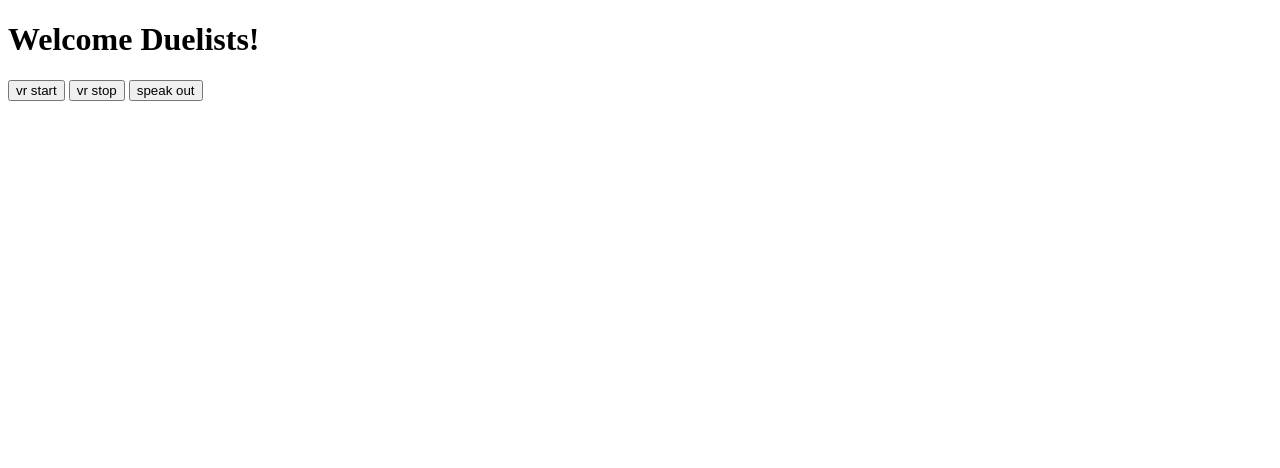
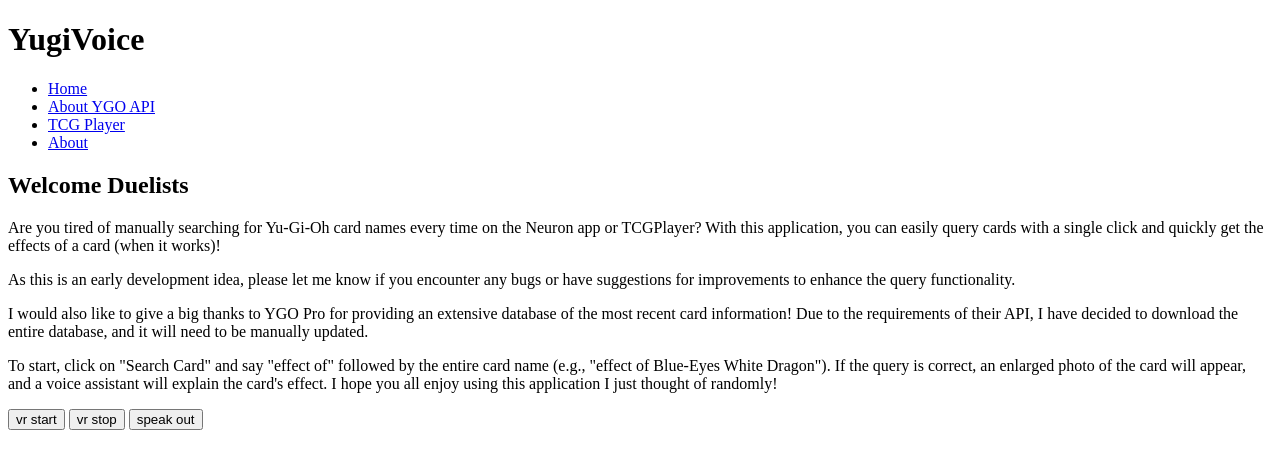
Before and after one commit to LisCore/Yugioh-Helper, a plain HTML site: page index.html in a window 1280 px wide. Drawn offline with Linux system fonts and the light colour scheme.

Commit message:
Worked on description of HTML

```diff
--- a/app.js
+++ b/app.js
@@ -122,6 +122,11 @@
     readOut(" ");
 }
 
+
+//This is for fetching the info from API
+//Chose to create local db because limitations of API noted in documentation
+//Will be needed if no updates made as new sets come out
+
 // function fetchCardInfo(cardName) {
 //     const apiUrl = `https://db.ygoprodeck.com/api/v7/cardinfo.php?name=${encodeURIComponent(cardName)}`;
 //     fetch(apiUrl)
@@ -140,6 +145,7 @@
 //             readOut('There was an error fetching the card information.');
 //         });
 // }
+
 //This function fetches the local db, and if there is a match, read out the effect of card.
 function fetchCardInfo(cardName) {
     // Path to your JSON file; this could also be a URL
--- a/index.html
+++ b/index.html
@@ -10,10 +10,52 @@
 </head>
 
 <body>
-    <h1>Welcome Duelists!</h1>
-    <button id="start">vr start</button>
-    <button id="stop">vr stop</button>
-    <button id="speak">speak out</button>
+    <header>
+        <div class="header">
+            <h1>YugiVoice</h1>
+            <nav class="navbar">
+                <ul>
+                    <li><a href="#">Home</a></li>
+                    <li><a href="#">About YGO API</a></li>
+                    <li><a href="#">TCG Player</a></li>
+                    <li><a href="#">About</a></li>
+                </ul>
+            </nav>
+        </div>
+    </header>
+    <div class="about">
+        <h2>Welcome Duelists</h2>
+        <p>
+            Are you tired of manually searching for Yu-Gi-Oh card names every time on the Neuron app or TCGPlayer?
+            With this application, you can easily query cards with a single click and quickly get the effects of a card
+            (when it works)!
+        </p>
+        <p>
+            As this is an early development idea, please let me know if you encounter any bugs or have suggestions for
+            improvements to enhance the query functionality.
+        </p>
+        <p>
+            I would also like to give a big thanks to YGO Pro for providing an extensive database of the most recent card
+            information! Due to the requirements of their API, I have decided to download the entire database, and it will
+            need to be manually updated.
+        </p>
+    </div>
+
+    <main>
+        <p>
+            To start, click on "Search Card" and say "effect of" followed by the entire card name (e.g., "effect of Blue-Eyes
+            White Dragon").
+            If the query is correct, an enlarged photo of the card will appear, and a voice assistant will explain the card's
+            effect.
+            I hope you all enjoy using this application I just thought of randomly!
+        </p>
+        <div class="photo-holder">
+
+        </div>
+        <button id="start">vr start</button>
+        <button id="stop">vr stop</button>
+        <button id="speak">speak out</button>
+    </main>
 </body>
 
 </html>
```
